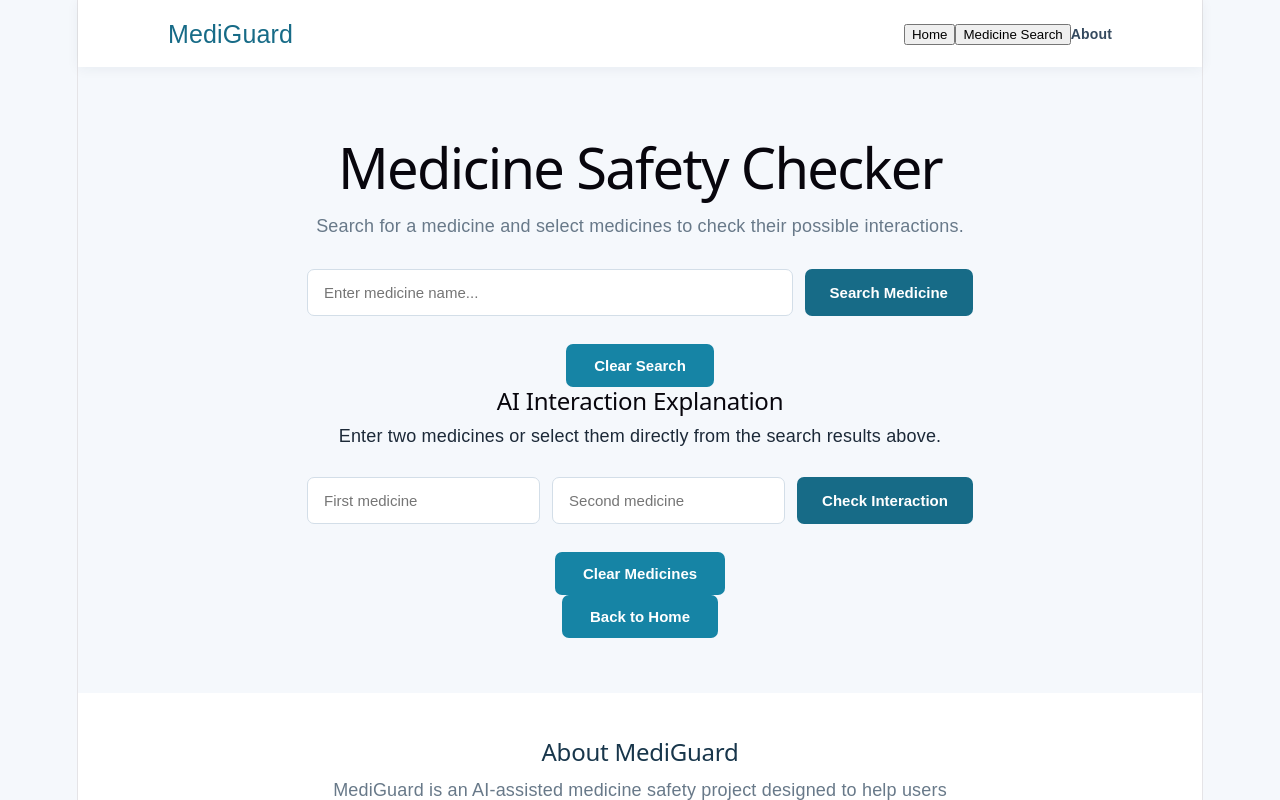
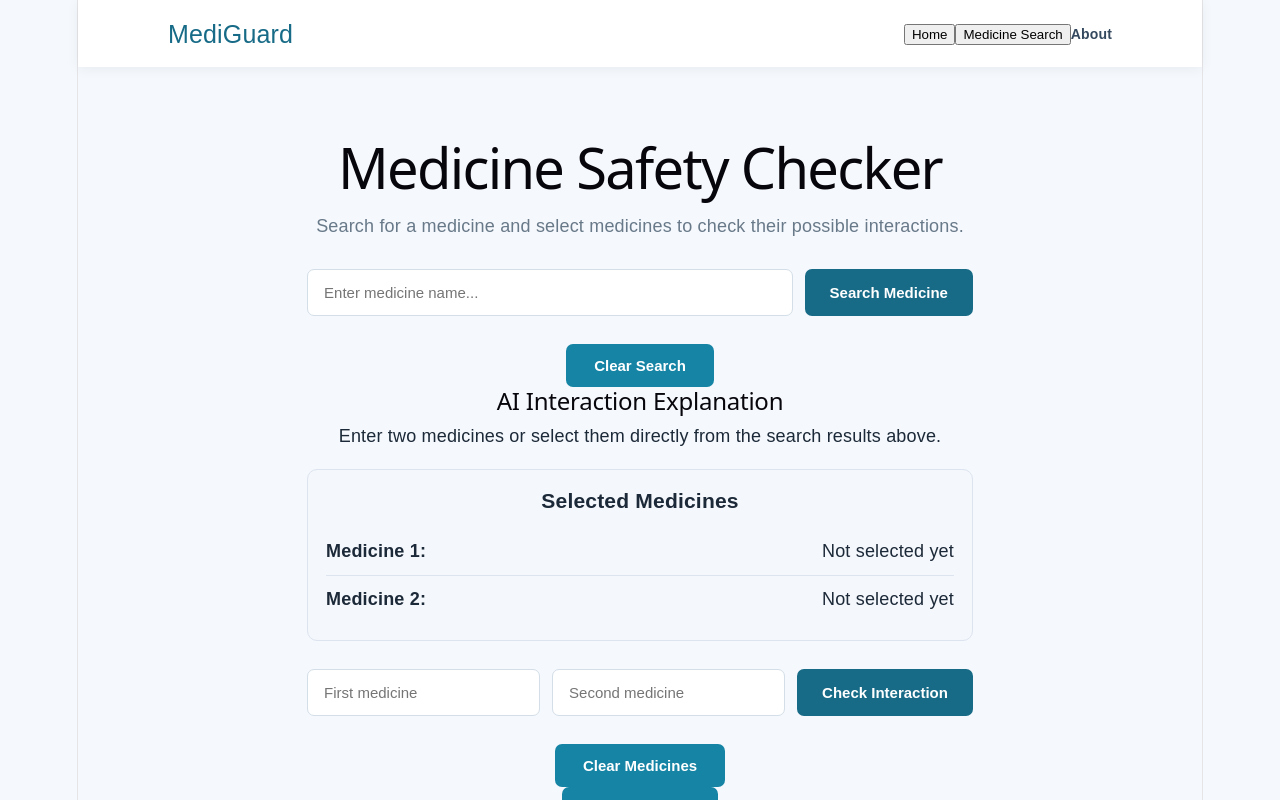
Before and after one commit to harinisharma-t/MediGuard, a React app in the folder frontend/: page / in a window 1280 px wide. Both pictures are taken after a click on the button "Medicine Search". Shown: the top 800 px of the page. Built offline with nearby package versions, Linux system fonts and the light colour scheme; the HTML template or start-up script is replaced by a standard one.

Commit message:
ui: add selected medicines preview

```diff
--- a/frontend/src/App.css
+++ b/frontend/src/App.css
@@ -372,3 +372,27 @@ footer {
   font-size: 14px;
   line-height: 1.5;
 }
+.selected-medicines {
+  margin: 20px 0;
+  padding: 18px;
+  background-color: #f4f7fb;
+  border: 1px solid #dce4ef;
+  border-radius: 10px;
+}
+
+.selected-medicines h3 {
+  margin-top: 0;
+  margin-bottom: 14px;
+}
+
+.selected-medicine-item {
+  display: flex;
+  justify-content: space-between;
+  gap: 12px;
+  padding: 10px 0;
+  border-bottom: 1px solid #dce4ef;
+}
+
+.selected-medicine-item:last-child {
+  border-bottom: none;
+}
--- a/frontend/src/App.jsx
+++ b/frontend/src/App.jsx
@@ -291,6 +291,20 @@ function App() {
               the search results above.
             </p>
 
+            <div className="selected-medicines">
+  <h3>Selected Medicines</h3>
+
+  <div className="selected-medicine-item">
+    <strong>Medicine 1:</strong>
+    <span>{drugA || 'Not selected yet'}</span>
+  </div>
+
+  <div className="selected-medicine-item">
+    <strong>Medicine 2:</strong>
+    <span>{drugB || 'Not selected yet'}</span>
+  </div>
+</div>
+
             <form className="search-form" onSubmit={handleExplain}>
               <input
                 type="text"
```
